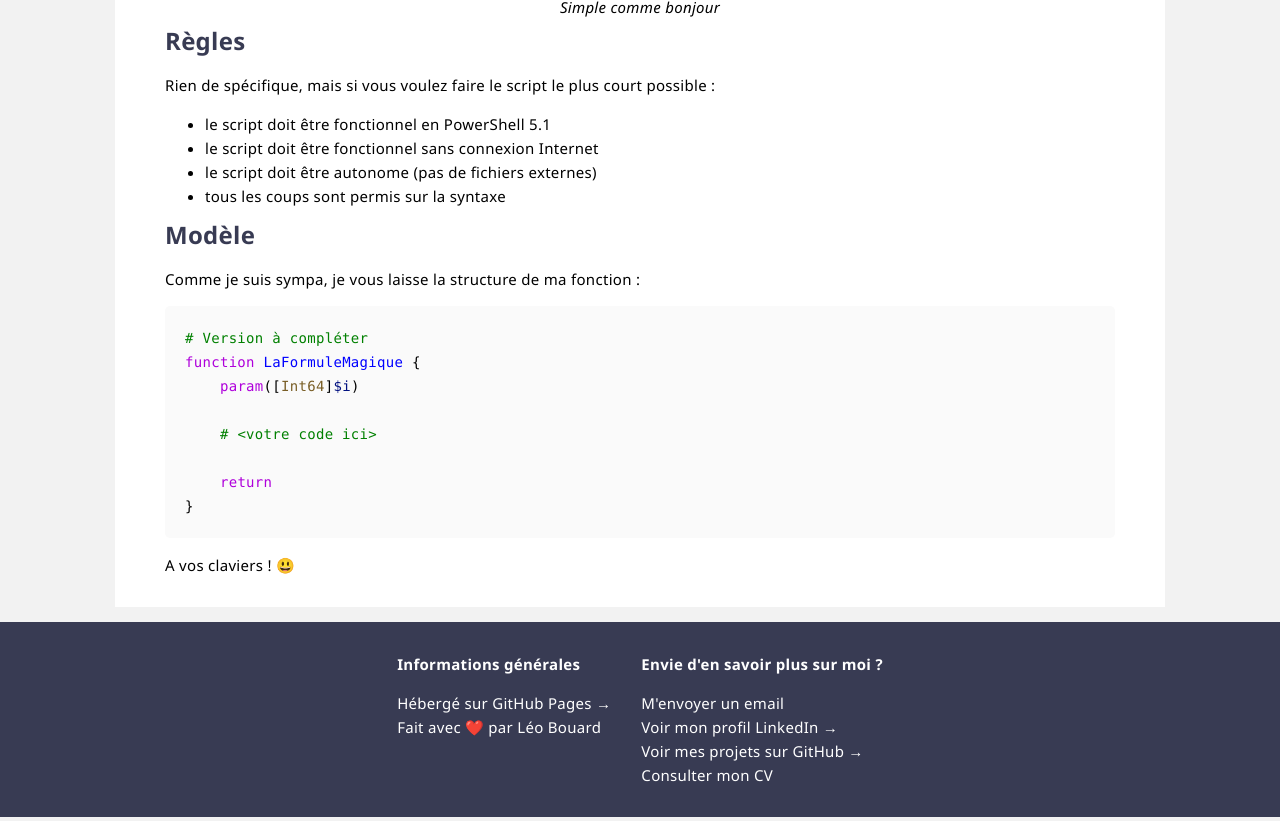
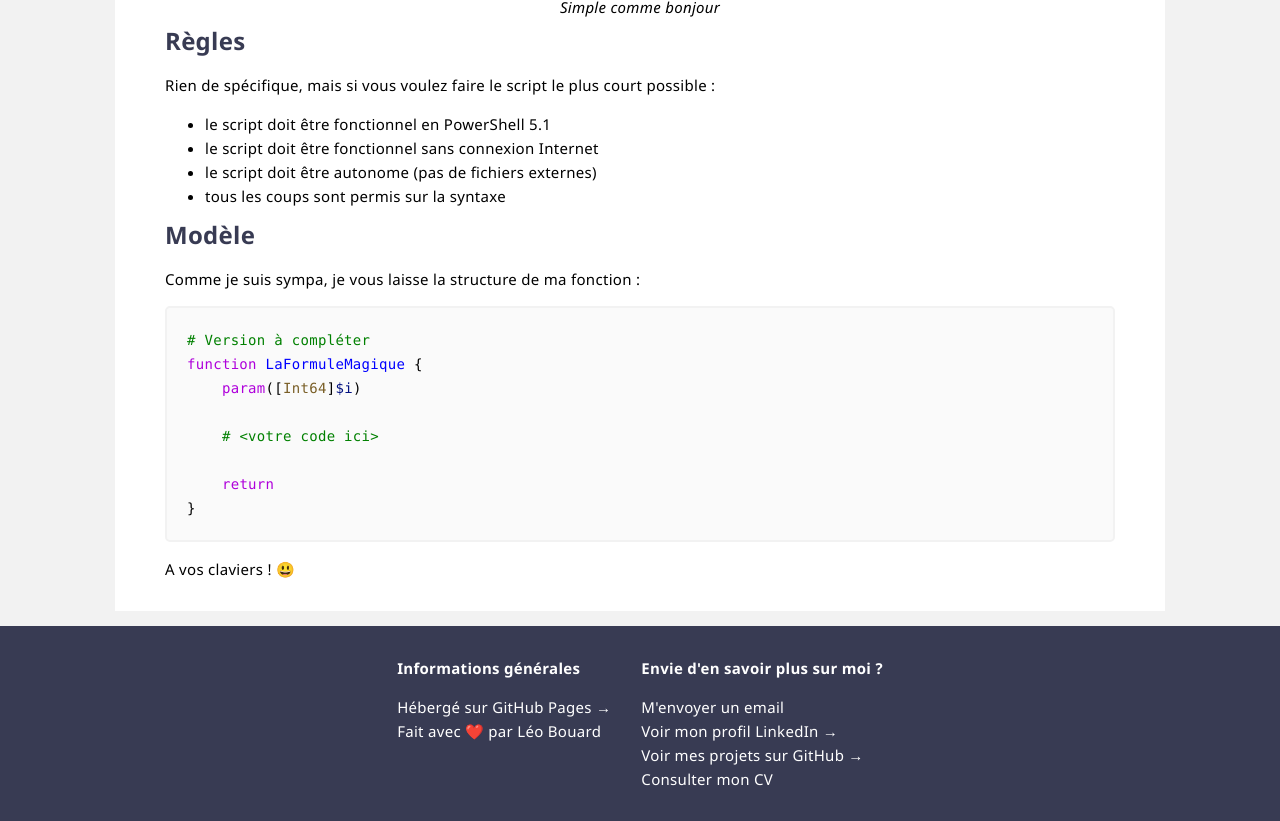
Before and after one commit to leobouard/leobouard.github.io, a Jekyll site: the page built from _posts/2021-11-02-la-formule-magique.md, in a window 1280 px wide. Shown: the part 946-1767 px from the top of the page. Built offline with Jekyll 4.4.1, drawn with Linux system fonts in a browser that asks for light colours.

Commit message:
Update style.scss

```diff
--- a/assets/css/style.scss
+++ b/assets/css/style.scss
@@ -234,6 +234,7 @@ section {
     pre {
         border-radius: 5px;
         background-color: #fafafa;
+        border: 2px solid #f2f2f2;
         padding: 20px;
     }
 
```
